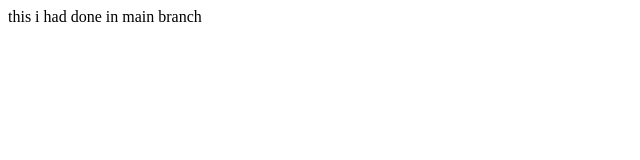
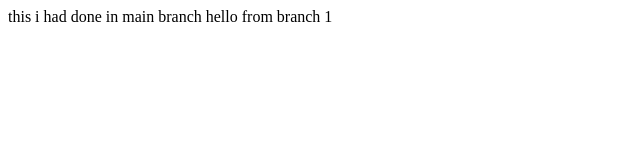
Before and after one commit to AditiRaghuwanshi/branching, a plain HTML site: page index.html in a window 1280 px wide. Shown: the whole page, without its empty margins (0-640 px from the left). Drawn offline with Linux system fonts and the light colour scheme.

Commit message:
Updated index.html and other changes

```diff
--- a/index.html
+++ b/index.html
@@ -6,6 +6,6 @@
     <title>Document</title>
 </head>
 <body>
-    this i had done in main branch
+    this i had done in main branch hello from branch 1
 </body>
 </html>
```
